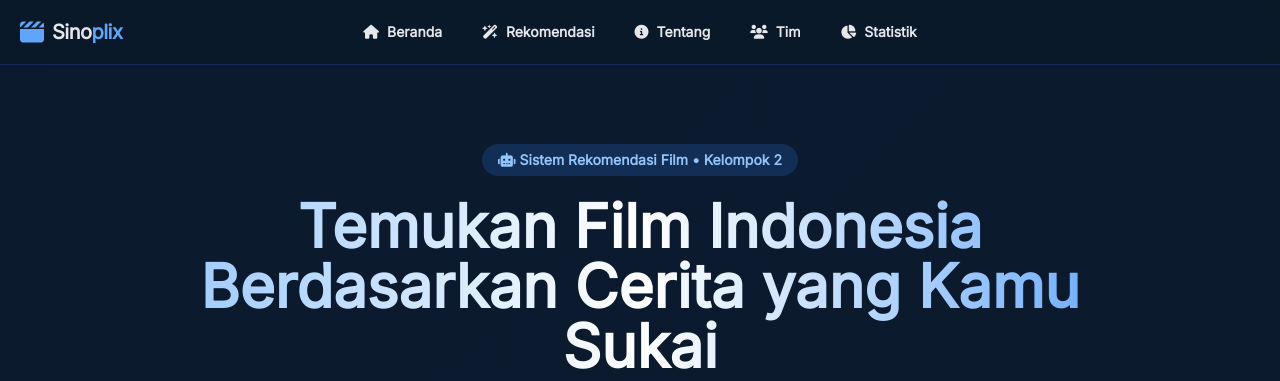
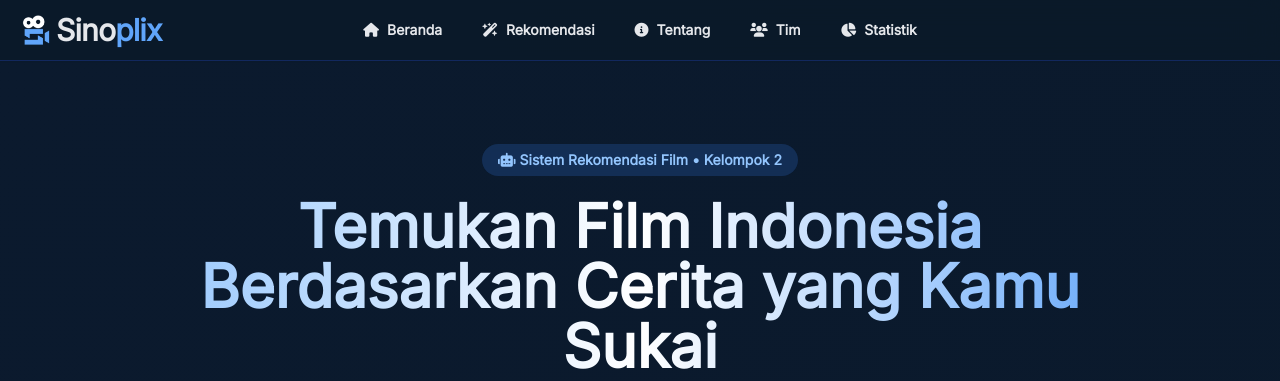
Before and after one commit to aqshalfatih/sinoplix, a Flask app: page / in a window 1280 px wide. Shown: the top 381 px of the page. Run offline with Flask 3, Linux system fonts and the light colour scheme; some libraries are stand-ins or nearby versions.

Commit message:
Update Fitur

```diff
--- a/templates/index.html
+++ b/templates/index.html
@@ -115,10 +115,12 @@
 
   <body class="text-gray-200">
     <nav class="fixed top-0 w-full z-50 bg-[#0a1929]/80 backdrop-blur-md border-b border-blue-800/40 shadow-sm">
-      <div class="container mx-auto px-5 py-2 lg:py-4 flex justify-between items-center relative">
-        <div class="flex items-center space-x-2 z-50">
-          <i class="fas fa-clapperboard text-blue-400 text-2xl"></i>
-          <span class="font-bold text-xl tracking-tight">Sino<span class="text-blue-400">plix</span></span>
+      <div class="container mx-auto px-5 py-1 lg:py-2 flex justify-between items-center relative">
+        <div class="flex items-center space-x-1 z-50 py-1">
+          <img src="{{ url_for('static', filename='media/ICON.png') }}" alt="logo" class="w-6 h-6 lg:h-8 lg:w-8">
+          <span class="font-extrabold text-xl md:text-3xl tracking-tight">
+            Sino<span class="text-blue-400">plix</span>
+          </span>
         </div>
 
         <div class="hidden md:flex absolute left-1/2 transform -translate-x-1/2 space-x-10 text-sm font-medium">
@@ -139,12 +141,12 @@
 
     <div id="mobileBackdrop" class="fixed inset-0 bg-black/60 backdrop-blur-sm z-40 hidden opacity-0 transition-opacity duration-300"></div>
 
-    <div id="mobileMenu" class="fixed top-20 right-5 w-56 bg-[#0f1e32]/95 backdrop-blur-xl border border-blue-500/30 rounded-2xl z-50 hidden flex-col py-2 shadow-2xl opacity-0 transition-all duration-300 scale-95 origin-top-right">
-      <a href="#home" class="mobile-link flex items-center gap-3 w-full text-left text-base font-medium text-gray-200 hover:text-blue-400 hover:bg-blue-900/30 py-3 px-5 border-b border-blue-900/40 transition-all"><i class="fas fa-house mb-1"></i>Beranda</a>
-      <a href="#rekomendasi"class="mobile-link flex items-center gap-3 w-full text-left text-base font-medium text-gray-200 hover:text-blue-400 hover:bg-blue-900/30 py-3 px-5 border-b border-blue-900/40 transition-all"><i class="fas fa-brain mb-1"></i>Rekomendasi</a>
-      <a href="#tentang" class="mobile-link flex items-center gap-3 w-full text-left text-base font-medium text-gray-200 hover:text-blue-400 hover:bg-blue-900/30 py-3 px-5 border-b border-blue-900/40 transition-all"><i class="fas fa-circle-info mb-1"></i>Tentang</a>
-      <a href="#tim" class="mobile-link flex items-center gap-3 w-full text-left text-base font-medium text-gray-200 hover:text-blue-400 hover:bg-blue-900/30 py-3 px-5 border-b border-blue-900/40 transition-all"><i class="fas fa-users mb-1"></i>Tim</a>
-      <a href="#statistik" class="mobile-link flex items-center gap-3 w-full text-left text-base font-medium text-gray-200 hover:text-blue-400 hover:bg-blue-900/30 py-3 px-5 transition-all"><i class="fas fa-chart-pie mb-1"></i>Statistik</a>
+    <div id="mobileMenu" class="fixed top-16 right-5 w-48 bg-[#0f1e32]/95 backdrop-blur-xl border border-blue-500/30 rounded-2xl z-50 hidden flex-col py-2 shadow-2xl opacity-0 transition-all duration-300 scale-95 origin-top-right">
+      <a href="#home" class="mobile-link flex items-center gap-3 w-full text-left text-base font-medium text-gray-200 hover:text-blue-400 hover:bg-blue-900/30 py-2 px-5 border-b border-blue-900/40 transition-all"><i class="fas fa-house mb-1"></i>Beranda</a>
+      <a href="#rekomendasi"class="mobile-link flex items-center gap-3 w-full text-left text-base font-medium text-gray-200 hover:text-blue-400 hover:bg-blue-900/30 py-2 px-5 border-b border-blue-900/40 transition-all"><i class="fas fa-brain mb-1"></i>Rekomendasi</a>
+      <a href="#tentang" class="mobile-link flex items-center gap-3 w-full text-left text-base font-medium text-gray-200 hover:text-blue-400 hover:bg-blue-900/30 py-2 px-5 border-b border-blue-900/40 transition-all"><i class="fas fa-circle-info mb-1"></i>Tentang</a>
+      <a href="#tim" class="mobile-link flex items-center gap-3 w-full text-left text-base font-medium text-gray-200 hover:text-blue-400 hover:bg-blue-900/30 py-2 px-5 border-b border-blue-900/40 transition-all"><i class="fas fa-users mb-1"></i>Tim</a>
+      <a href="#statistik" class="mobile-link flex items-center gap-3 w-full text-left text-base font-medium text-gray-200 hover:text-blue-400 hover:bg-blue-900/30 py-2 px-5 transition-all"><i class="fas fa-chart-pie mb-1"></i>Statistik</a>
     </div>
 
     <section id="home" class="pt-28 md:pt-36 pb-16 md:pb-24 px-5">
```
Also changed, not shown: static/media/ICON.png (added).
